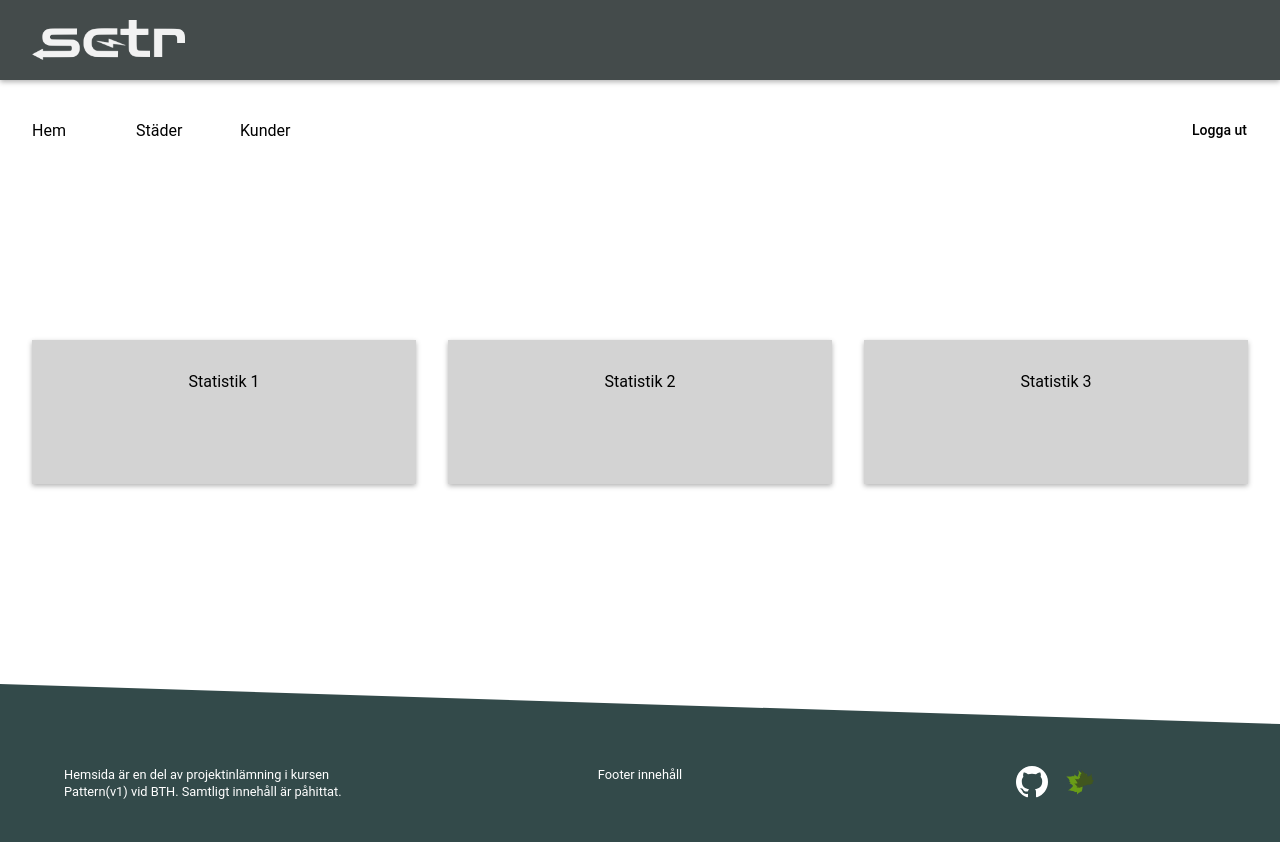
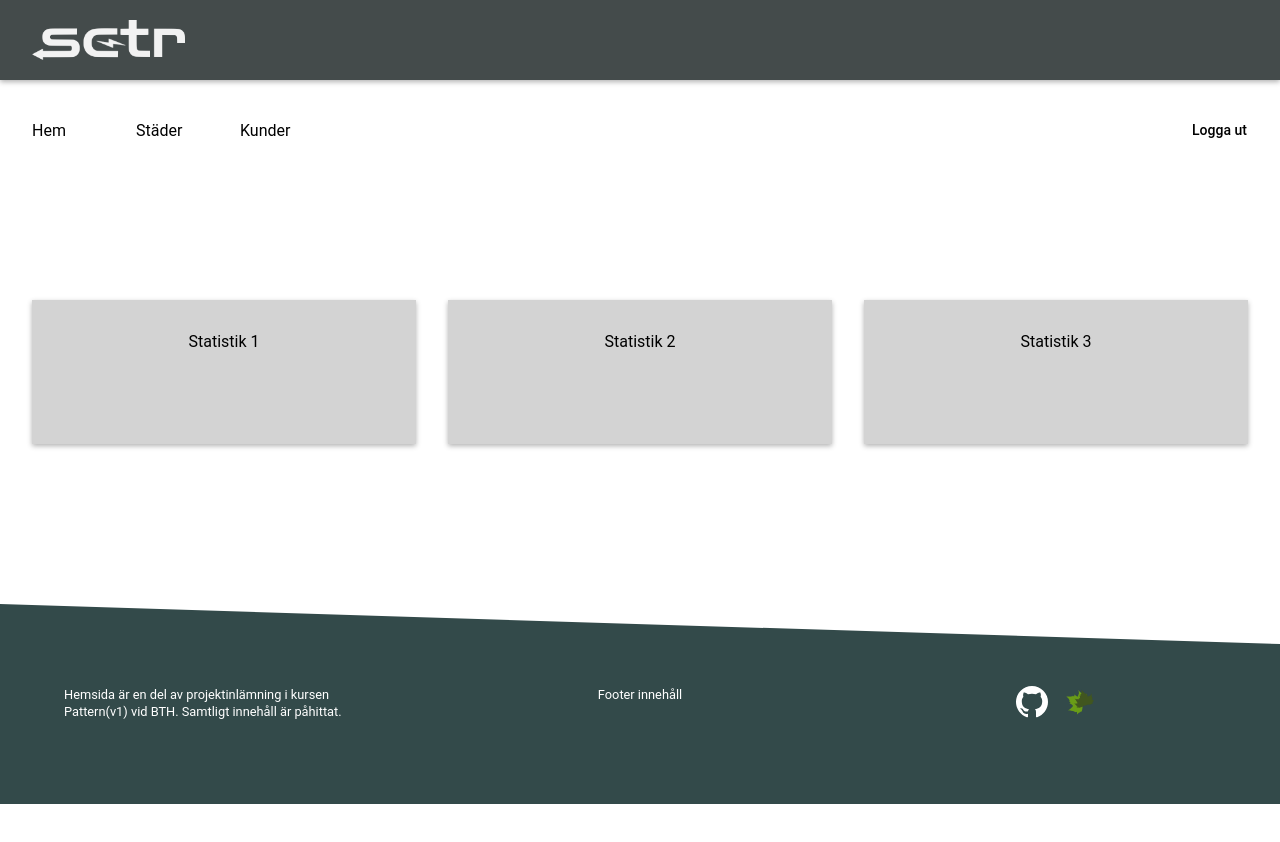
Before and after one commit to fahlstrm/pattern-adminweb, an Angular app: page / in a window 1280 px wide. Shown: the top 842 px of the page. After the commit the page ends 804 px from the top, so only its background shows below. Built offline with nearby package versions, Linux system fonts and the light colour scheme; what @asymmetrik/ngx-leaflet would draw is missing.

Commit message:
adjusted fill-body class

```diff
--- a/src/styles.css
+++ b/src/styles.css
@@ -45,7 +45,7 @@ app-footer {
 }
 
 .fill-body {
-    min-height: 50vh;
+    min-height: 40vh;
 }
 
 .content-div {
```
